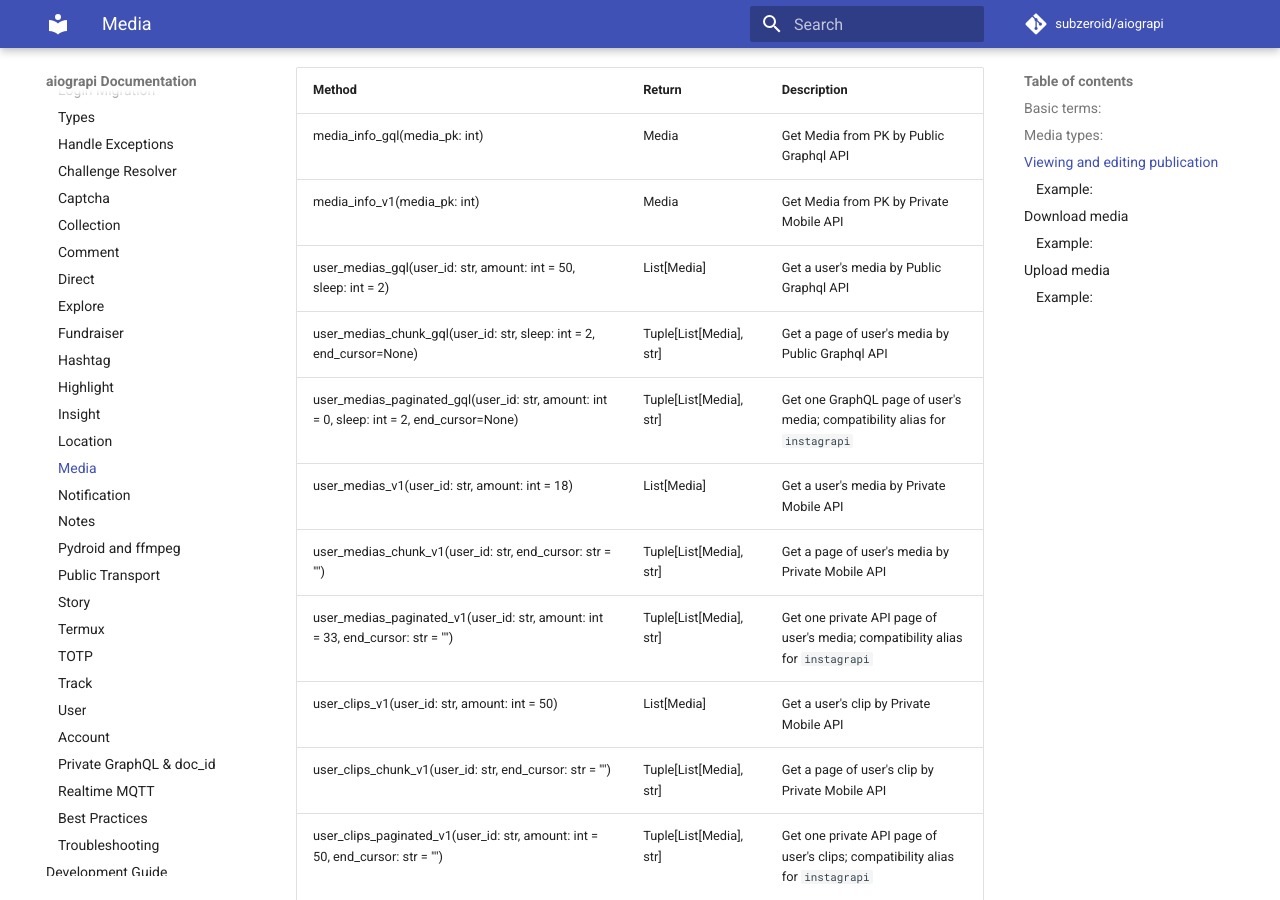
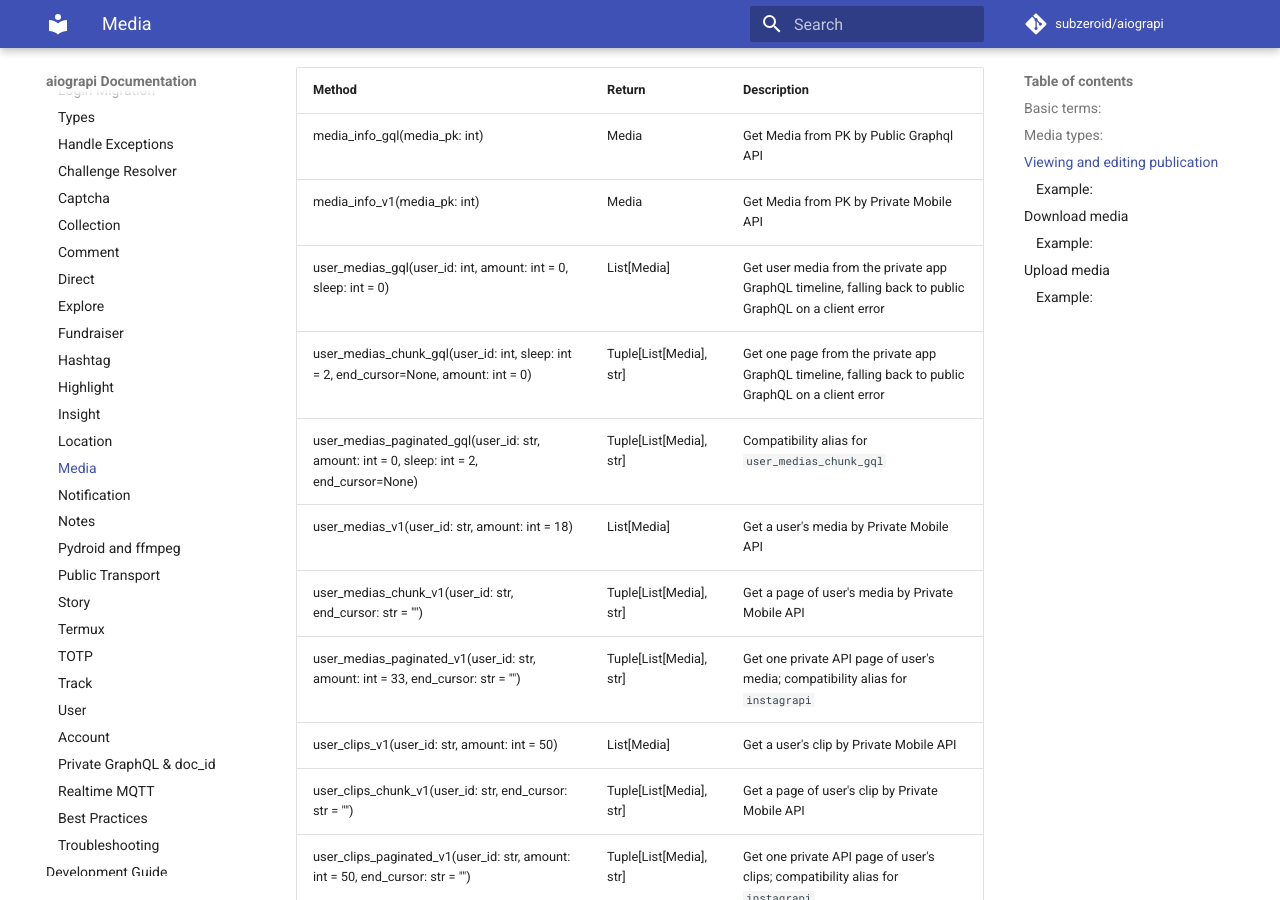
Before and after one commit to subzeroid/aiograpi, an MkDocs documentation site: the page built from docs/usage-guide/media.md, in a window 1280 px wide and 900 px high, scrolled down 3343 px. Built offline with MkDocs 1.6.1 and Material for MkDocs 9.7.7, drawn with Linux system fonts in a browser that asks for light colours; comment, search, counter and statistics services are not loaded; the version menu is left out.

Commit message:
docs: clarify media GraphQL source fallback (#481)

```diff
--- a/docs/usage-guide/media.md
+++ b/docs/usage-guide/media.md
@@ -73,9 +73,9 @@ Low level methods:
 | --------------------------------------------------------------- | ------------ | --------------------------------------------
 | media_info_gql(media_pk: int)                                   | Media        | Get Media from PK by Public Graphql API
 | media_info_v1(media_pk: int)                                    | Media        | Get Media from PK by Private Mobile API
-| user_medias_gql(user_id: str, amount: int = 50, sleep: int = 2) | List\[Media] | Get a user's media by Public Graphql API
-| user_medias_chunk_gql(user_id: str, sleep: int = 2, end_cursor=None) | Tuple\[List\[Media], str] | Get a page of user's media by Public Graphql API
-| user_medias_paginated_gql(user_id: str, amount: int = 0, sleep: int = 2, end_cursor=None) | Tuple\[List\[Media], str] | Get one GraphQL page of user's media; compatibility alias for `instagrapi`
+| user_medias_gql(user_id: int, amount: int = 0, sleep: int = 0) | List\[Media] | Get user media from the private app GraphQL timeline, falling back to public GraphQL on a client error
+| user_medias_chunk_gql(user_id: int, sleep: int = 2, end_cursor=None, amount: int = 0) | Tuple\[List\[Media], str] | Get one page from the private app GraphQL timeline, falling back to public GraphQL on a client error
+| user_medias_paginated_gql(user_id: str, amount: int = 0, sleep: int = 2, end_cursor=None) | Tuple\[List\[Media], str] | Compatibility alias for `user_medias_chunk_gql`
 | user_medias_v1(user_id: str, amount: int = 18)                  | List\[Media] | Get a user's media by Private Mobile API
 | user_medias_chunk_v1(user_id: str, end_cursor: str = "") | Tuple\[List\[Media], str] | Get a page of user's media by Private Mobile API
 | user_medias_paginated_v1(user_id: str, amount: int = 33, end_cursor: str = "") | Tuple\[List\[Media], str] | Get one private API page of user's media; compatibility alias for `instagrapi`
```
Also changed, not shown: 1 other file.
